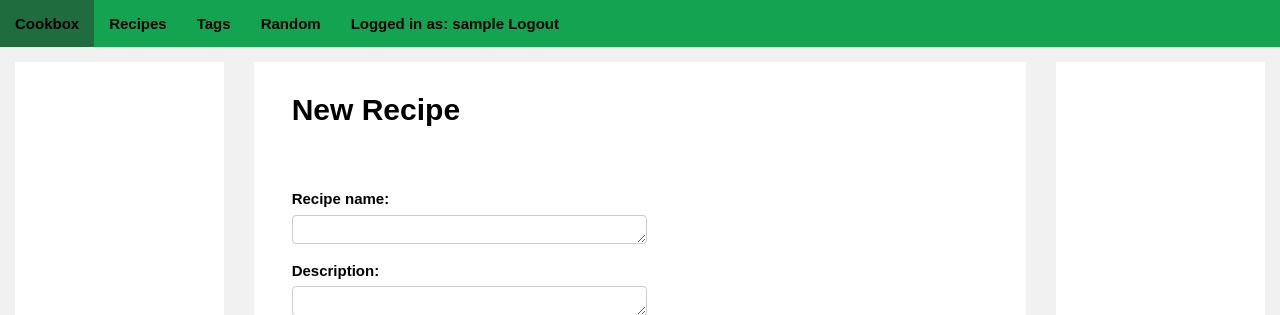
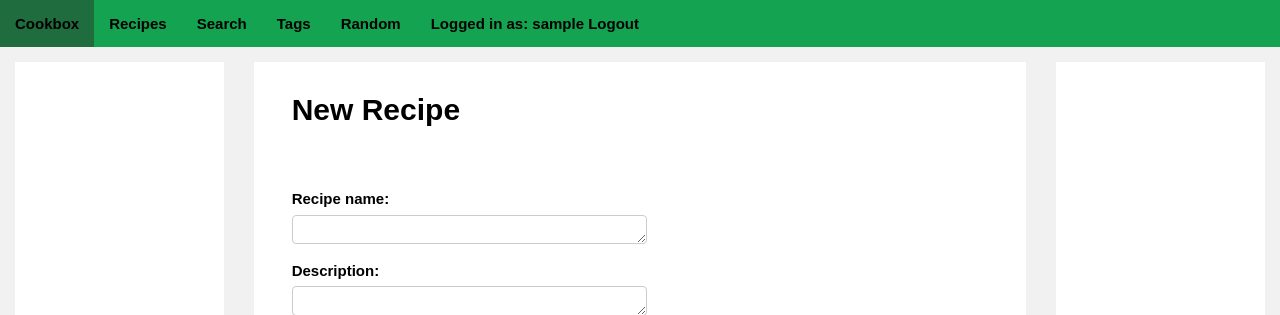
Before and after one commit to Chirurgus/cookbox, a Django app: page /create/ in a window 1280 px wide. Shown: the top 315 px of the page. Run offline with Django 3.2, Linux system fonts and the light colour scheme; the visitor is signed in with stand-in values (Sample User, id 1); data that the repository does not hold is empty.

Commit message:
Rework search page

```diff
--- a/cookbox/settings.py
+++ b/cookbox/settings.py
@@ -86,7 +86,6 @@ INSTALLED_APPS = [
     'cookbox_core.apps.CookboxCoreConfig',
     'cookbox_webui.apps.CookboxWebuiConfig',
     'cookbox_admin.apps.CookboxAdminConfig',
-    'django_filters',
     'nested_admin',
     'imagekit',
     'dal',
--- a/cookbox_webui/forms.py
+++ b/cookbox_webui/forms.py
@@ -6,6 +6,8 @@ from django.forms import (
     inlineformset_factory,
     formset_factory,
     Textarea,
+    CharField,
+    FloatField,
     ModelChoiceField,
     ModelMultipleChoiceField,
 )
@@ -22,6 +24,7 @@ from cookbox_core.models import (
     InstructionNote,
     Tag,
     TagCategory,
+    CHAR_FIELD_MAX_LEN_SHORT
 )
 
 from .nested_form import (
@@ -225,3 +228,9 @@ class RecipeCompleteForm():
                 form.instance = recipe
             valid = form.is_valid() and valid
         return valid
+
+class SearchForm(Form):
+    name = CharField(max_length=CHAR_FIELD_MAX_LEN_SHORT, required=False)
+    source = CharField(max_length=CHAR_FIELD_MAX_LEN_SHORT, required=False)
+    max_duration = FloatField(required=False)
+    min_duration = FloatField(required=False)
--- a/cookbox_webui/templates/detail/title_bar.html
+++ b/cookbox_webui/templates/detail/title_bar.html
@@ -2,6 +2,7 @@
     <a id="logo" href="{% url 'recipe-list' %}">Cookbox</a>
     {% if user.is_authenticated %}
     <a href="{% url 'recipe-list' %}">Recipes</a>
+    <a href="{% url 'recipe-search' %}">Search</a>
     <a href="{% url 'tag-list' %}">Tags</a>
     <a href="{% url 'recipe-random' %}">Random</a>
     <a href="{% url 'logout' %}">Logged in as: {{ user }} Logout</a>
--- a/cookbox_webui/urls.py
+++ b/cookbox_webui/urls.py
@@ -4,6 +4,7 @@ from django.contrib.auth.views import LoginView, LogoutView
 from .views import (
     RecipeList,
     RecipeDetail,
+    RecipeSearch,
     RecipeEdit,
     RecipeCreate,
     RecipeDelete,
@@ -24,6 +25,7 @@ urlpatterns = [
     path('logout/', LogoutView.as_view(next_page= reverse_lazy('login')), name='logout'),
     path('', RecipeList.as_view(), name= 'recipe-list'),
     path('<int:pk>/', RecipeDetail.as_view(), name= 'recipe-detail'),
+    path('search/', RecipeSearch.as_view(), name='recipe-search'),
     path('import/', RecipeImport.as_view(), name= 'recipe-import'),
     path('edit/<int:pk>/', RecipeEdit.as_view(), name= 'recipe-edit'),
     path('create/', RecipeCreate.as_view(), name= 'recipe-create'),
--- a/cookbox_webui/views.py
+++ b/cookbox_webui/views.py
@@ -27,9 +27,8 @@ from .forms import (
     RecipeCompleteForm,
     TagForm,
     TagCategoryForm,
+    SearchForm,
 )
-
-from .filters import RecipeFilter
 
 
 class BaseLoginRequiredMixin(LoginRequiredMixin):
@@ -39,11 +38,10 @@ class RecipeList(BaseLoginRequiredMixin, View):
     template_name = 'list.html'
 
     def get(self, request):
-        queryset = Recipe.objects.all().order_by("-last_modified")
-        filter = RecipeFilter(request.GET, queryset=queryset)
+        qs = Recipe.objects.all().order_by("-last_modified")
         return render(request,
                       self.template_name,
-                      {'filter' : filter })
+                      {'query_set' : qs })
 
 class RecipeDetail(BaseLoginRequiredMixin, View):
     template_name = 'recipe/detail.html'
@@ -54,6 +52,44 @@ class RecipeDetail(BaseLoginRequiredMixin, View):
         return render(request,
                       self.template_name,
                       { 'recipe' : recipe })
+
+class RecipeSearch(BaseLoginRequiredMixin, View):
+    template_name = 'search.html'
+
+    def get(self, request):
+        return render(request,
+                      self.template_name,
+                      { 'search_form' : SearchForm() })
+
+    def post(self, request):
+        search = SearchForm(data= request.POST)
+
+        if search.is_valid():
+            qs = Recipe.objects.all()
+            if not search.cleaned_data['name'] is None:
+                qs = qs.filter(
+                    name__icontains = search.cleaned_data['name']
+                )
+            if not search.cleaned_data['source'] is None:
+                qs = qs.filter(
+                    source__icontains = search.cleaned_data['source']
+                )
+            if not search.cleaned_data['max_duration'] is None:
+                qs = qs.filter(
+                    total_time__lt = search.cleaned_data['max_duration']
+                )
+            if not search.cleaned_data['min_duration'] is None:
+                qs = qs.filter(
+                    total_time__gt = search.cleaned_data['min_duration']
+                )
+            return render(request,
+                          'list.html',
+                          { 'query_set' : qs })
+        else:
+            return render(request,
+                          self.template_name,
+                          { 'search_form' : search })
+
 
 class RecipeCreate(BaseLoginRequiredMixin, View):
     template_name = 'recipe/edit.html'
```
Also changed, not shown: cookbox_webui/filters.py (deleted, +0 -23 lines), cookbox_webui/templates/list.html (+1 -12 lines), cookbox_webui/templates/search.html (added, +13 -0 lines).
